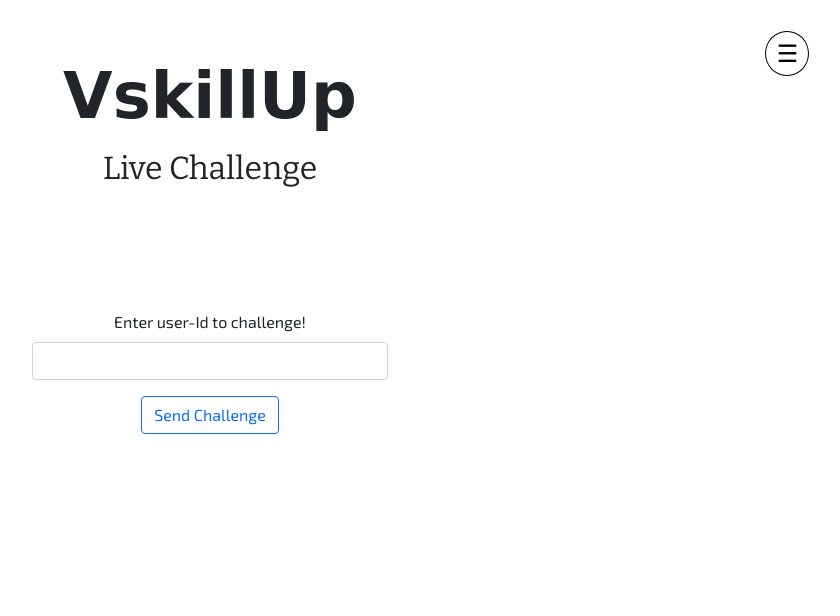
After one commit to ayushb2002/minor1, a Django app: page /oneOnOneChallenge in a window 1280 px wide. The commit adds this page. Shown: the top 616 px of the page, without its empty margins (430-1270 px from the left). Run offline with Django 4.2, Linux system fonts and the light colour scheme; the visitor is signed in with stand-in values (Sample User, id 1); parts of the project's set-up code (start-up, migrations or seed data) failed here and were passed over; some web fonts are replaced.

Commit message:
One to one challenge

```diff
--- a/home/templates/base.html
+++ b/home/templates/base.html
@@ -53,6 +53,9 @@
           <a class="nav-link" href="{% url 'dailyChallenge' %}">Daily Challenge</a>
         </li>
         <li class="nav-item">
+          <a class="nav-link" href="{% url 'oneOnOneChallenge' %}">Live Challenge</a>
+        </li>
+        <li class="nav-item">
           <a class="nav-link" href="{% url 'leaderboards' %}">Leader board</a>
         </li>
         {% endif %}
--- /dev/null
+++ b/home/templates/oneOnOneChallenge.html
@@ -0,0 +1,36 @@
+{% extends 'base.html' %}
+
+{% block title %}
+One on One Challenge
+{% endblock title %}
+
+{% block body %}
+<div class="container-fluid">
+    <div class="row">
+        {% if loggedIn %}
+        {% if error %}
+        <div class="alert alert-warning p-3">
+            {{error}}
+        </div>
+        {% else %}
+        <div class="col-12 p-5 text-center">
+            <span class="head-text" style="font-size: 4em;">VskillUp</span> <br>
+            <span class="sub-head-text">Live Challenge</span>
+            <div style="padding: 10% 35%;" class="exo2">
+                <form action="{% url 'oneOnOneChallenge' %}" method="POST">
+                    {% csrf_token %}
+                    <div class="mb-3">
+                        <label for="userId" class="form-label">Enter user-Id to challenge!</label>
+                        <input type="text" name="userId" class="form-control" required>
+                    </div>
+                    <div class="mb-3">
+                        <button type="submit" class="btn btn-outline-primary">Send Challenge</button>
+                    </div>
+                </form>
+            </div>
+        </div>
+        {% endif %}
+        {% endif %}
+    </div>
+</div>
+{% endblock body %}
--- a/home/urls.py
+++ b/home/urls.py
@@ -25,5 +25,6 @@ urlpatterns = [
      path('leaderboards', views.leaderboards, name="leaderboards"),
      path('learn_form_check', views.learn_form_check, name="learn_form_check"),
      path('sentenceCheck', views.sentenceCheck, name="sentenceCheck"),
-     path('getUserById/<int:id>/', views.getUserById, name="getUserById")
+     path('getUserById/<int:id>/', views.getUserById, name="getUserById"),
+     path('oneOnOneChallenge', views.oneOnOneChallenge, name="oneOnOneChallenge")
 ]
--- a/home/views.py
+++ b/home/views.py
@@ -541,3 +541,16 @@ def getUserById(request, id):
         return render(request, "users.html", context)
     except:
         return HttpResponse('<h1>User does not exist!</h1>')
+
+
+@login_required
+def oneOnOneChallenge(request):
+    if request.method == "POST":
+        userId = request.POST['userId']
+        uc = User.objects.get(pk=userId)
+        if request.user == uc:
+            return render(request, "oneOnOneChallenge.html", {"loggedIn": True, "error": "You cannot challenge yourself!"})
+
+        return redirect('oneOnOneChallenge')
+    else:
+        return render(request, "oneOnOneChallenge.html", {"loggedIn":True})
--- a/minor/settings.py
+++ b/minor/settings.py
@@ -38,6 +38,7 @@ INSTALLED_APPS = [
     'django.contrib.messages',
     'django.contrib.staticfiles',
     'home',
+    'channels',
 ]
 
 MIDDLEWARE = [
```
